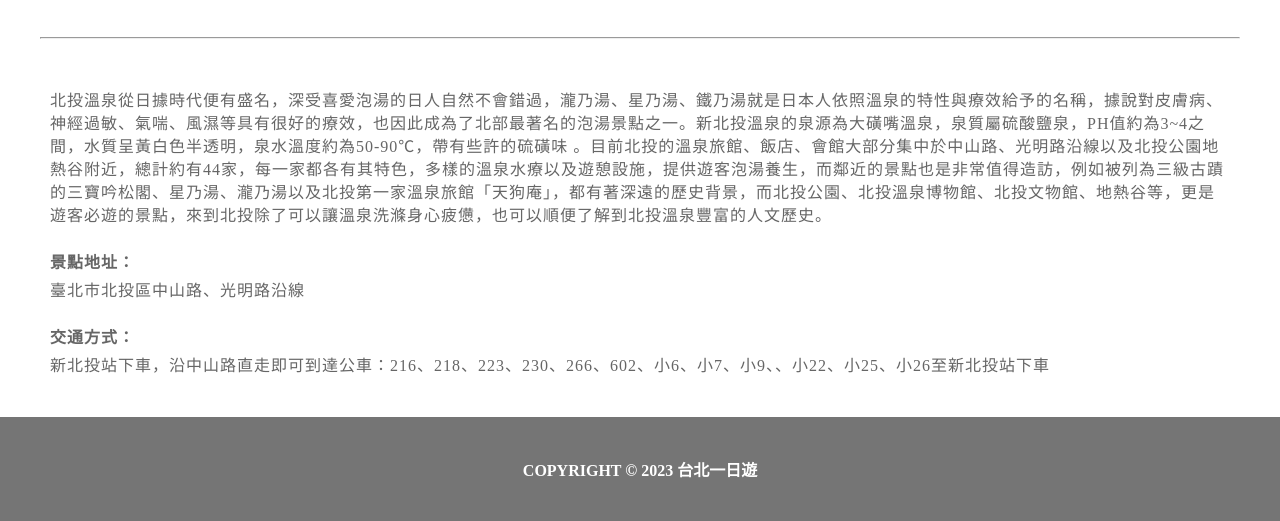
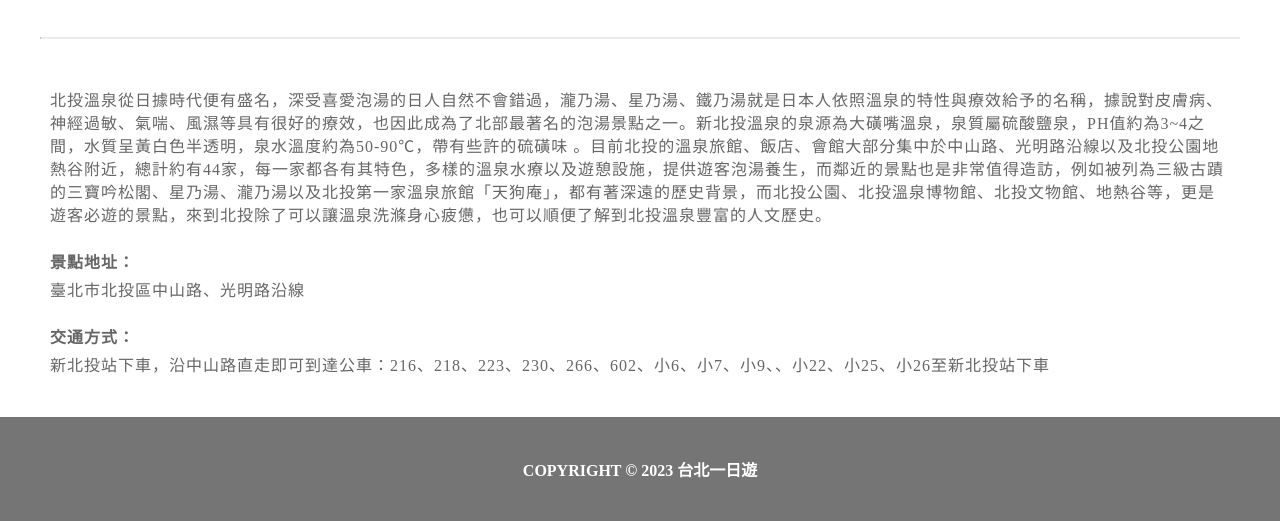
Before and after one commit to link-hsu/taipei-day-trip, a Flask app: page /attraction/1 in a window 1280 px wide. Shown: the part 503-1024 px from the top of the page. Run offline with Flask 3, Linux system fonts and the light colour scheme; data comes from the database, SQL or seed files in the repository.

Commit message:
fix for hr line setting

```diff
--- a/static/css/attraction.css
+++ b/static/css/attraction.css
@@ -354,6 +354,8 @@ main .sectionPicture .pictureRight .orderDirect .orderBtn:hover {
 main hr {
   max-width: 1200px;
   margin: 0 auto;
+  height: 1px;
+  border-top: 1px solid #e8e8e8;
 }
 @media (max-width: 1250px) {
   main hr {
@@ -369,8 +371,6 @@ main hr {
   main hr {
     margin: 0 auto;
     margin-top: 400px;
-    height: 1px;
-    border-top: 1px solid #e8e8e8;
     width: 100%;
   }
 }
--- a/static/css/attraction.scss
+++ b/static/css/attraction.scss
@@ -361,6 +361,8 @@ main {
     hr {
         max-width: 1200px;
         margin: 0 auto;
+        height: 1px;
+        border-top: 1px solid #e8e8e8;
         @include screen1250() {
             width: 90%;
         }
@@ -370,8 +372,6 @@ main {
         @include screen750() {
             margin: 0 auto;
             margin-top: 400px;
-            height: 1px;
-            border-top: 1px solid #e8e8e8;
             width: 100%;
         }
     }
```
Also changed, not shown: 1 other file.
